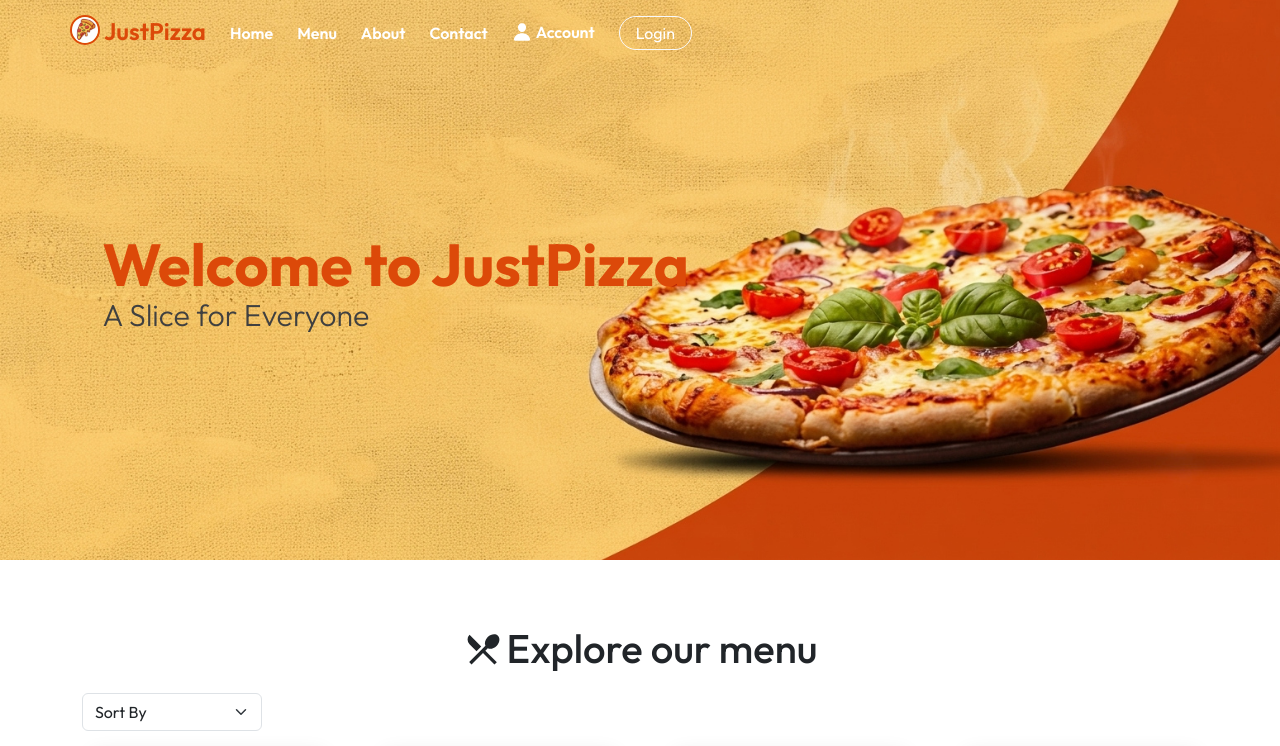
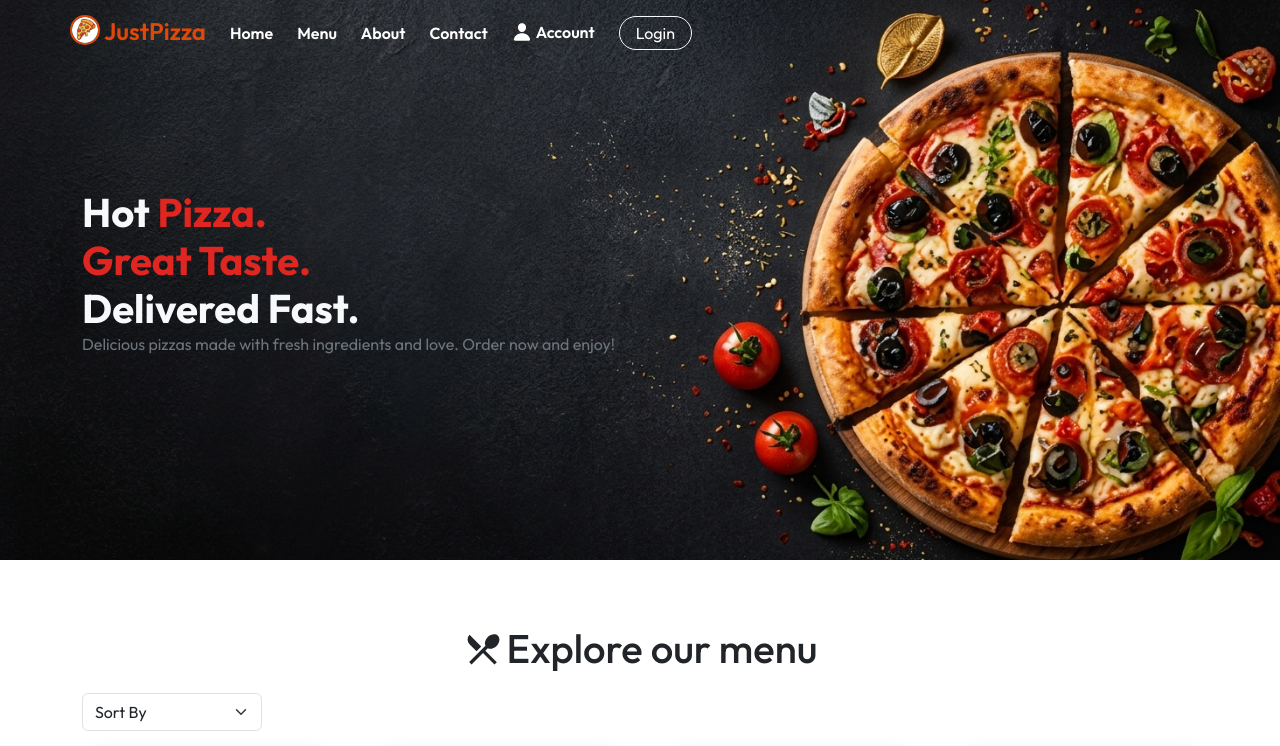
Before and after one commit to vaibhav-velhal/just-pizza-react, a React (Vite) app: page / in a window 1280 px wide. Shown: the top 746 px of the page. Built offline with nearby package versions, Linux system fonts and the light colour scheme; no server answers.

Commit message:
Header image is updated at Home page

```diff
--- a/src/components/Header/Header.css
+++ b/src/components/Header/Header.css
@@ -4,15 +4,23 @@
 
 .header-container {
     height: 70vh;
-    background: url("./../../../public/pizza-header-image.jpg") no-repeat center center;
+    background-image: url("./../../../public/pizza-header-image.jpg");
+    background-repeat: no-repeat;
+    background-position: center;
     background-size: cover;
     display: flex;
     align-items: center;
 }
 
+/* .header-container .header-text {
+    margin-left: 3rem;
+} */
+
+.header-container .header-text .header-small-text {
+    color: #df2620;
+}
+
 .welcome-text {
-    margin-left: clamp(0.9rem, 8vw, 7.5rem);
-    line-height: 1;
     animation: fadeIn 2s;
 }
 
@@ -25,16 +33,6 @@
   }
 }
 
-.header-container h1 {
-    color: hsl(18, 92%, 45%);
-    font-size: clamp(1.8rem, 5vw, 3.7rem);
-}
-
-.header-container p {
-    color: hsl(0, 0%, 25%);
-    font-size: clamp(1.2rem, 3vw, 1.9rem);
-}
-
 
 @media (max-width: 768px) {
     .header-container {
--- a/src/components/Header/Header.jsx
+++ b/src/components/Header/Header.jsx
@@ -4,9 +4,13 @@ function Home() {
 
     return(
         <div id="header" className="header header-container">
-            <div className="welcome-text">
-                <h1 className='m-0 fw-bold'>Welcome to JustPizza</h1>
-                <p className='m-0 fw-light'>A Slice for Everyone</p>
+            <div className="container header-text">
+                <h1 className='m-0 text-light fw-bold'>
+                    Hot <span className='header-small-text'>Pizza.</span> <br />
+                    <span className='header-small-text'>Great Taste.</span> <br />
+                    Delivered Fast.
+                </h1>
+                <p className='text-secondary'>Delicious pizzas made with fresh ingredients and love. Order now and enjoy!</p>
             </div>
         </div>
     )
```
Also changed, not shown: public/pizza-header-image.jpg.
